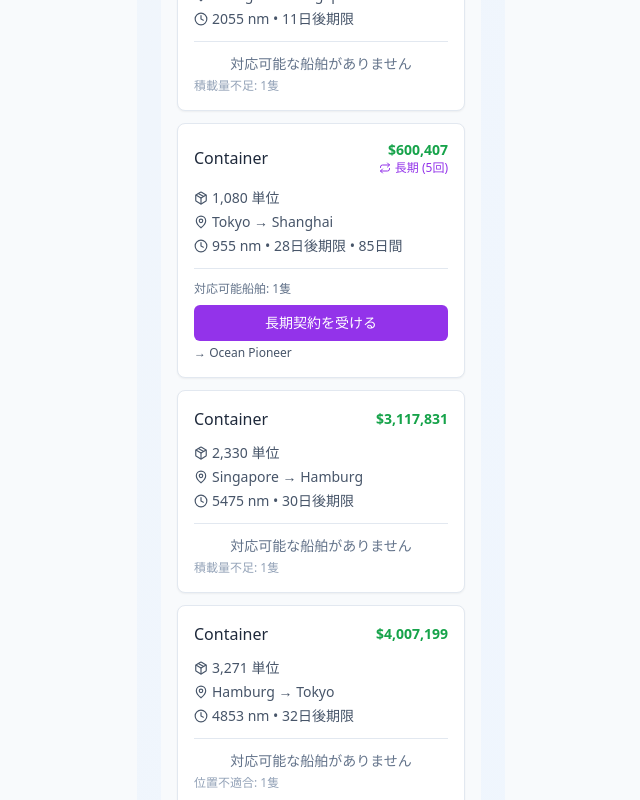
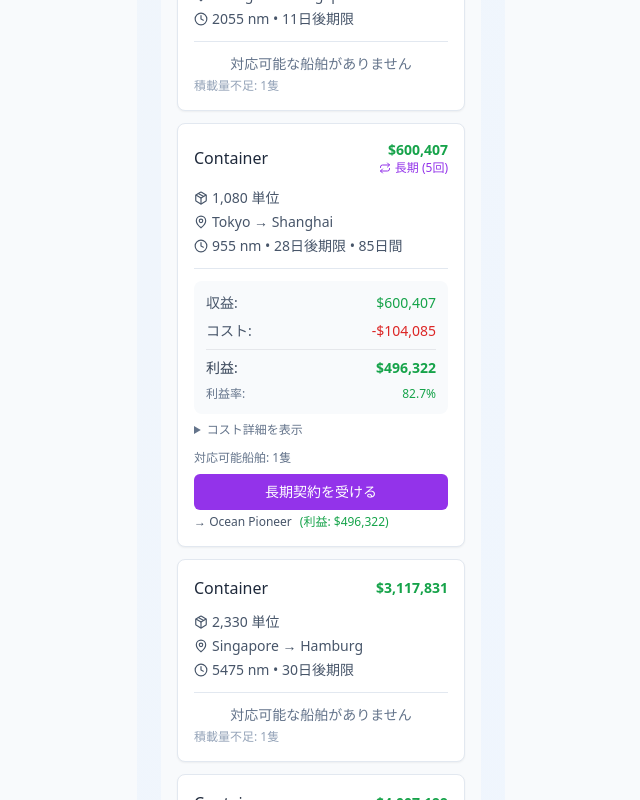
Before and after one commit to kaffebreak/maritime-tycoon, a React (Vite) app: page / in a window 1280 px wide. Shown: the part 2200-3000 px from the top of the page, without its empty margins (207-847 px from the left). Built offline with nearby package versions, Linux system fonts and the light colour scheme.

Commit message:
Add cost and profit display for contracts

```diff
--- a/src/components/KanbanBoard.tsx
+++ b/src/components/KanbanBoard.tsx
@@ -184,6 +184,12 @@ const KanbanCard: React.FC<{ item: ShipInstance | CargoContract }> = ({ item })
       return isSamePort || isSameContinent;
     });
 
+    // 最適な船舶でのコスト計算
+    const bestShip = availableShips[0];
+    const costs = bestShip ? calculateVoyageCosts(bestShip.id, contract.id) : null;
+    const profit = costs ? revenue - costs.total : 0;
+    const profitMargin = costs && revenue > 0 ? ((profit / revenue) * 100) : 0;
+
     return (
       <div
         className="bg-white rounded-lg p-4 shadow-sm border border-slate-200 cursor-move hover:shadow-md transition-shadow"
@@ -224,8 +230,65 @@ const KanbanCard: React.FC<{ item: ShipInstance | CargoContract }> = ({ item })
           </div>
         </div>
 
+        {/* コストと利益の表示 */}
+        {costs && (
+          <div className="mt-3 pt-3 border-t border-slate-200">
+            <div className="bg-slate-50 rounded-lg p-3 space-y-2">
+              <div className="flex justify-between text-sm">
+                <span className="text-slate-600">収益:</span>
+                <span className="font-medium text-green-600">{formatCurrency(revenue)}</span>
+              </div>
+              <div className="flex justify-between text-sm">
+                <span className="text-slate-600">コスト:</span>
+                <span className="font-medium text-red-600">-{formatCurrency(costs.total)}</span>
+              </div>
+              <div className="flex justify-between text-sm border-t pt-2">
+                <span className="text-slate-700 font-medium">利益:</span>
+                <span className={`font-bold ${profit > 0 ? 'text-green-600' : 'text-red-600'}`}>
+                  {formatCurrency(profit)}
+                </span>
+              </div>
+              <div className="flex justify-between text-xs">
+                <span className="text-slate-500">利益率:</span>
+                <span className={`font-medium ${profitMargin > 15 ? 'text-green-600' : profitMargin > 5 ? 'text-yellow-600' : 'text-red-600'}`}>
+                  {profitMargin.toFixed(1)}%
+                </span>
+              </div>
+            </div>
+
+            {/* コスト内訳（詳細表示） */}
+            <details className="mt-2">
+              <summary className="text-xs text-slate-500 cursor-pointer hover:text-slate-700">
+                コスト詳細を表示
+              </summary>
+              <div className="mt-2 bg-slate-50 rounded p-2 text-xs space-y-1">
+                <div className="flex justify-between">
+                  <span>燃料費:</span>
+                  <span>{formatCurrency(costs.fuel)}</span>
+                </div>
+                <div className="flex justify-between">
+                  <span>港湾費:</span>
+                  <span>{formatCurrency(costs.port)}</span>
+                </div>
+                <div className="flex justify-between">
+                  <span>貨物費:</span>
+                  <span>{formatCurrency(costs.cargo)}</span>
+                </div>
+                <div className="flex justify-between">
+                  <span>メンテナンス:</span>
+                  <span>{formatCurrency(costs.maintenance)}</span>
+                </div>
+                <div className="flex justify-between">
+                  <span>保険:</span>
+                  <span>{formatCurrency(costs.insurance)}</span>
+                </div>
+              </div>
+            </details>
+          </div>
+        )}
+
         {availableShips.length > 0 && (
-          <div className="mt-3 pt-3 border-t border-slate-200">
+          <div className="mt-3">
             <div className="text-xs text-slate-500 mb-2">
               対応可能船舶: {availableShips.length}隻
             </div>
@@ -235,15 +298,23 @@ const KanbanCard: React.FC<{ item: ShipInstance | CargoContract }> = ({ item })
                 assignContract(contract.id, ship.id);
               }}
               className={`w-full px-3 py-2 rounded-md text-sm font-medium transition-colors ${
-                contract.contractType === 'long_term'
+                profit <= 0
+                  ? 'bg-red-600 text-white hover:bg-red-700'
+                  : contract.contractType === 'long_term'
                   ? 'bg-purple-600 text-white hover:bg-purple-700'
                   : 'bg-blue-600 text-white hover:bg-blue-700'
               }`}
             >
-              {contract.contractType === 'long_term' ? '長期契約を受ける' : '契約を受ける'}
+              {profit <= 0 ? '⚠️ 赤字契約を受ける' :
+               contract.contractType === 'long_term' ? '長期契約を受ける' : '契約を受ける'}
             </button>
             <div className="text-xs text-slate-600 mt-1">
               → {availableShips[0]?.name}
+              {costs && (
+                <span className={`ml-2 font-medium ${profit > 0 ? 'text-green-600' : 'text-red-600'}`}>
+                  (利益: {formatCurrency(profit)})
+                </span>
+              )}
             </div>
           </div>
         )}
```
